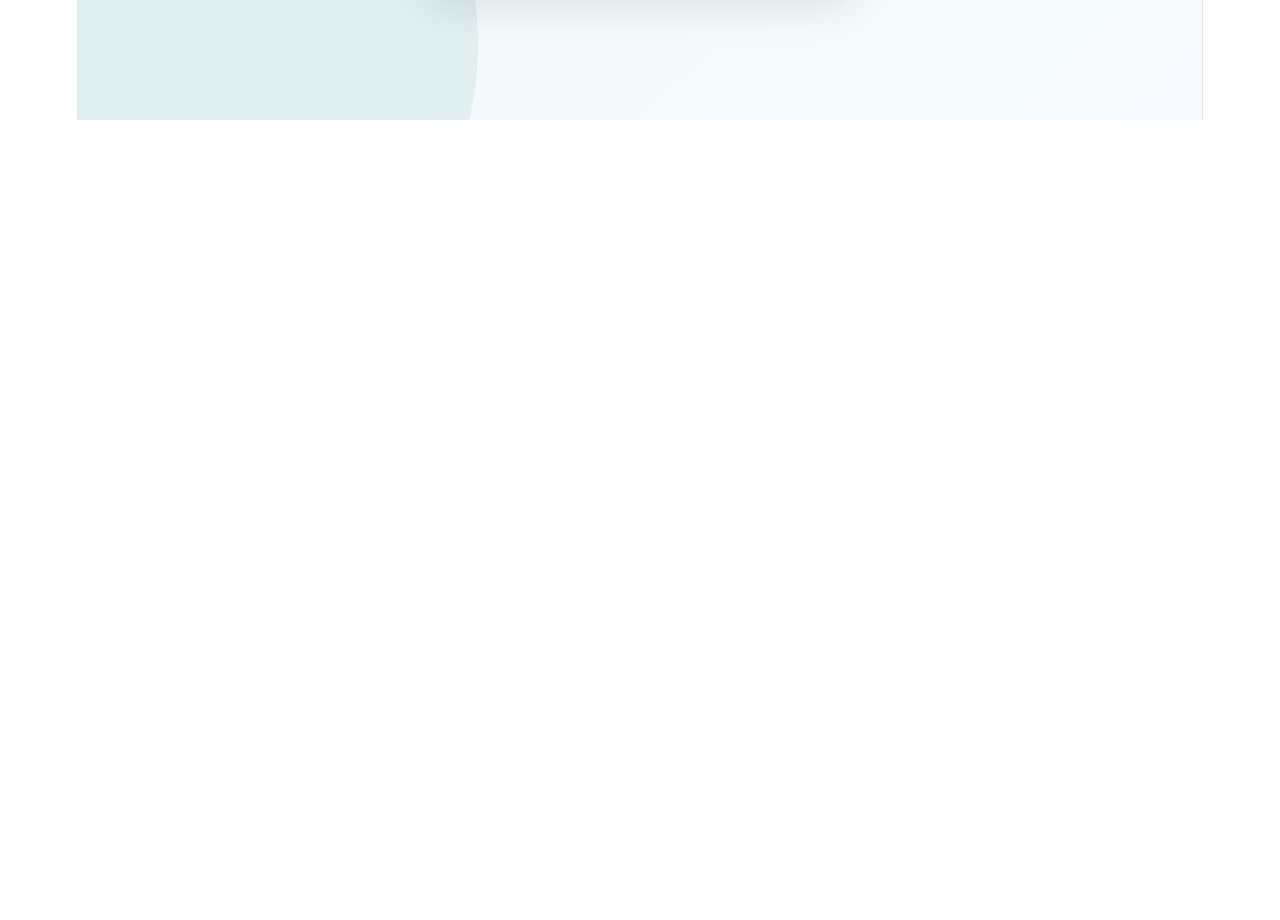
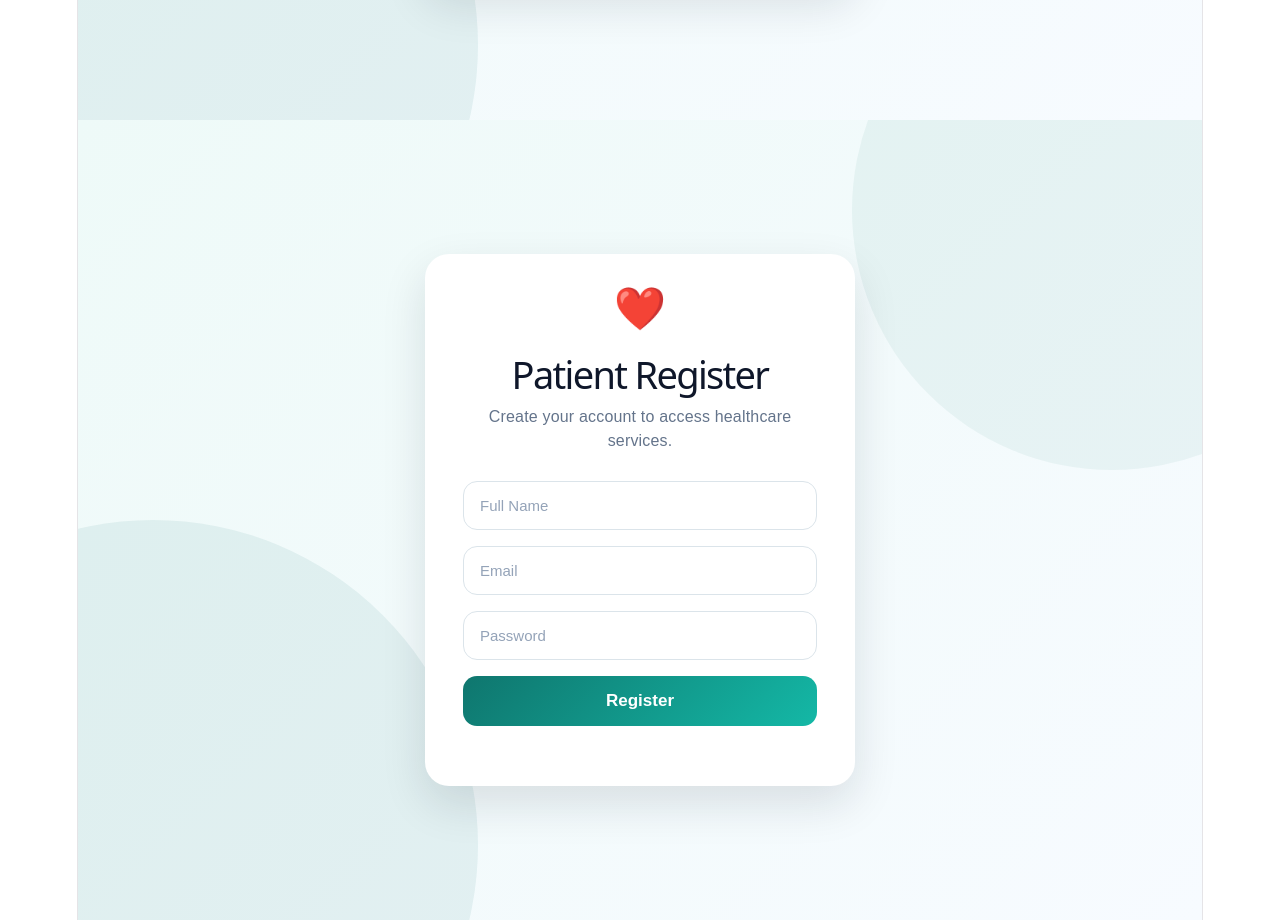
Before and after one commit to ahalnaji002/healthcare-conflict-system, a React app in the folder frontend/: page / in a window 1280 px wide. Shown: the part 680-1600 px from the top of the page. Before the commit the page ends 800 px from the top, so only its background shows below. Built offline with nearby package versions, Linux system fonts and the light colour scheme; the HTML template or start-up script is replaced by a standard one.

Commit message:
Update App.jsx

```diff
--- a/frontend/src/App.jsx
+++ b/frontend/src/App.jsx
@@ -1,9 +1,11 @@
 import Register from "./pages/Register";
+import Login from "./pages/Register";
 
 function App() {
   return (
     <div>
       <Register />
+      <Login />
     </div>
   );
 }
```
